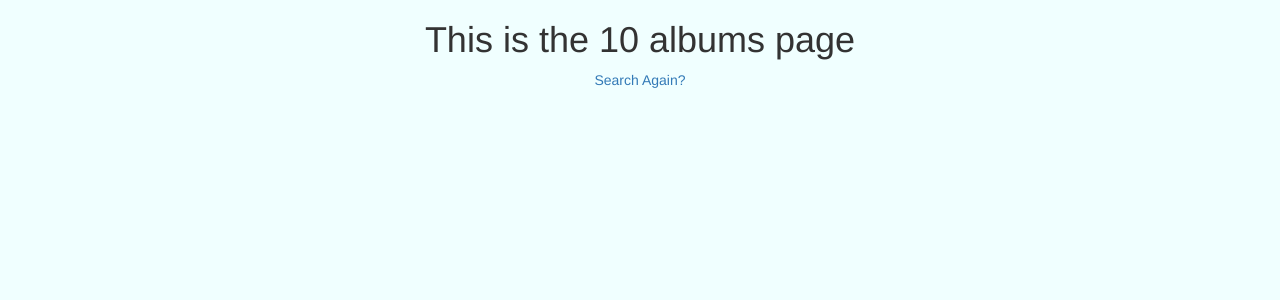
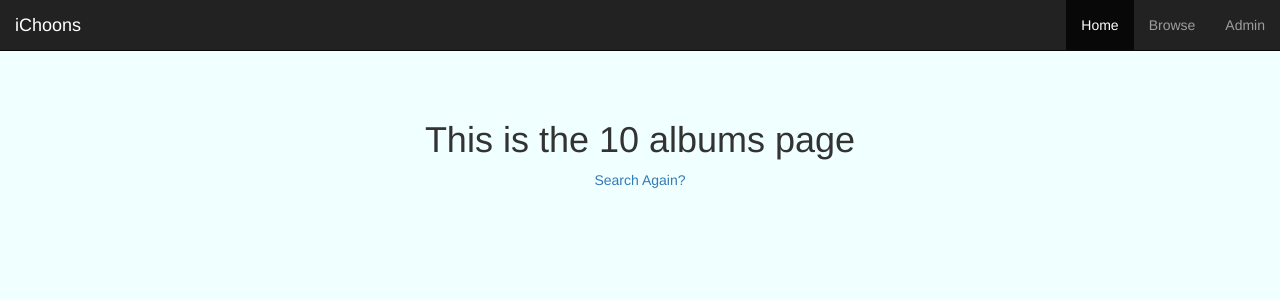
Before and after one commit to Tommy-B-Git/src, a Flask app: template templates/results.html in a window 1280 px wide. Shown: the top 300 px of the page. Run offline with Flask 2, Linux system fonts and the light colour scheme; the template is opened without the code that fills it: most values are stand-ins (such as "Sample title", 1, 10 or a date in 2020); some libraries are stand-ins or nearby versions.

Commit message:
Added nav to results.html

```diff
--- a/templates/results.html
+++ b/templates/results.html
@@ -7,8 +7,9 @@
   </head>
 
   <body>
+    {% include 'navigation.html' %}
     <div class="container">
-      <h1 class="text-center">This is the {{ my_genre }} albums page</h1>
+      <h1 class="text-center appHeaders">This is the {{ my_genre }} albums page</h1>
     </div>
     <!-- start of container-->
     <div class="container">
```
